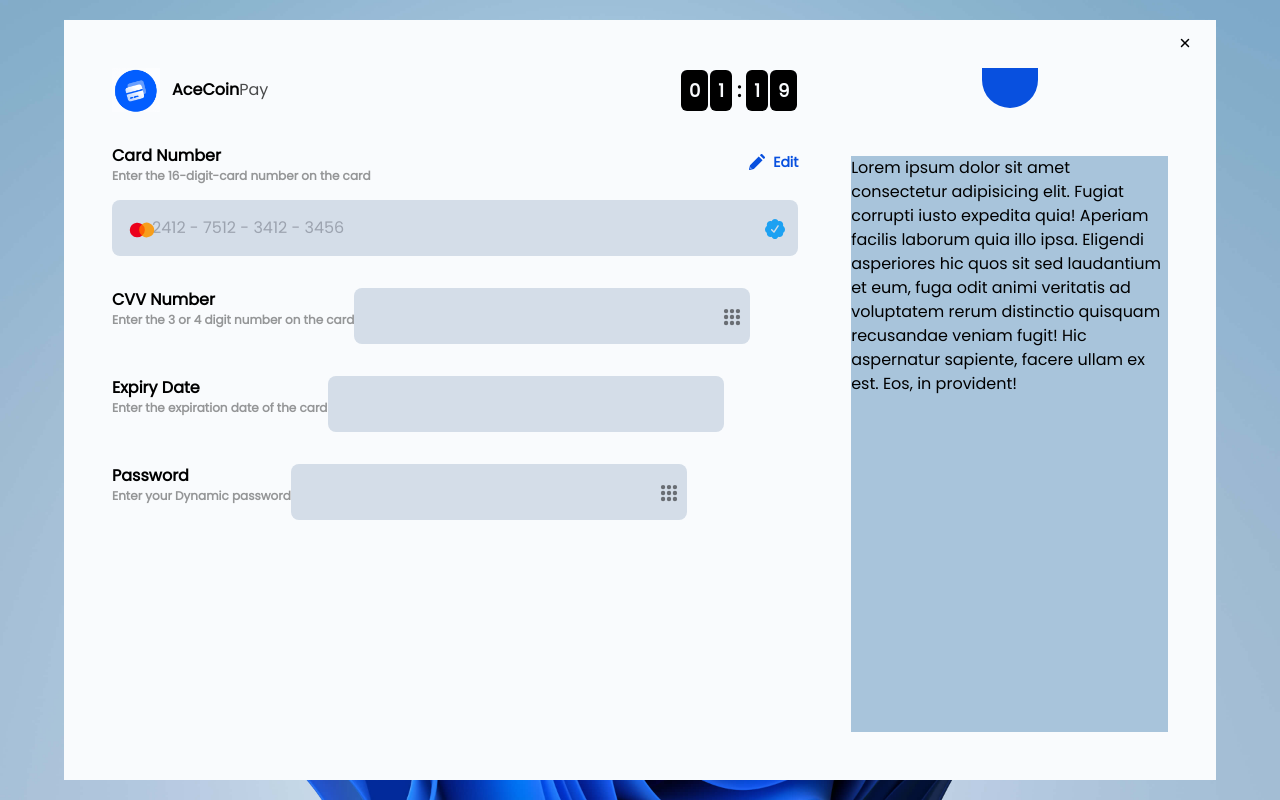
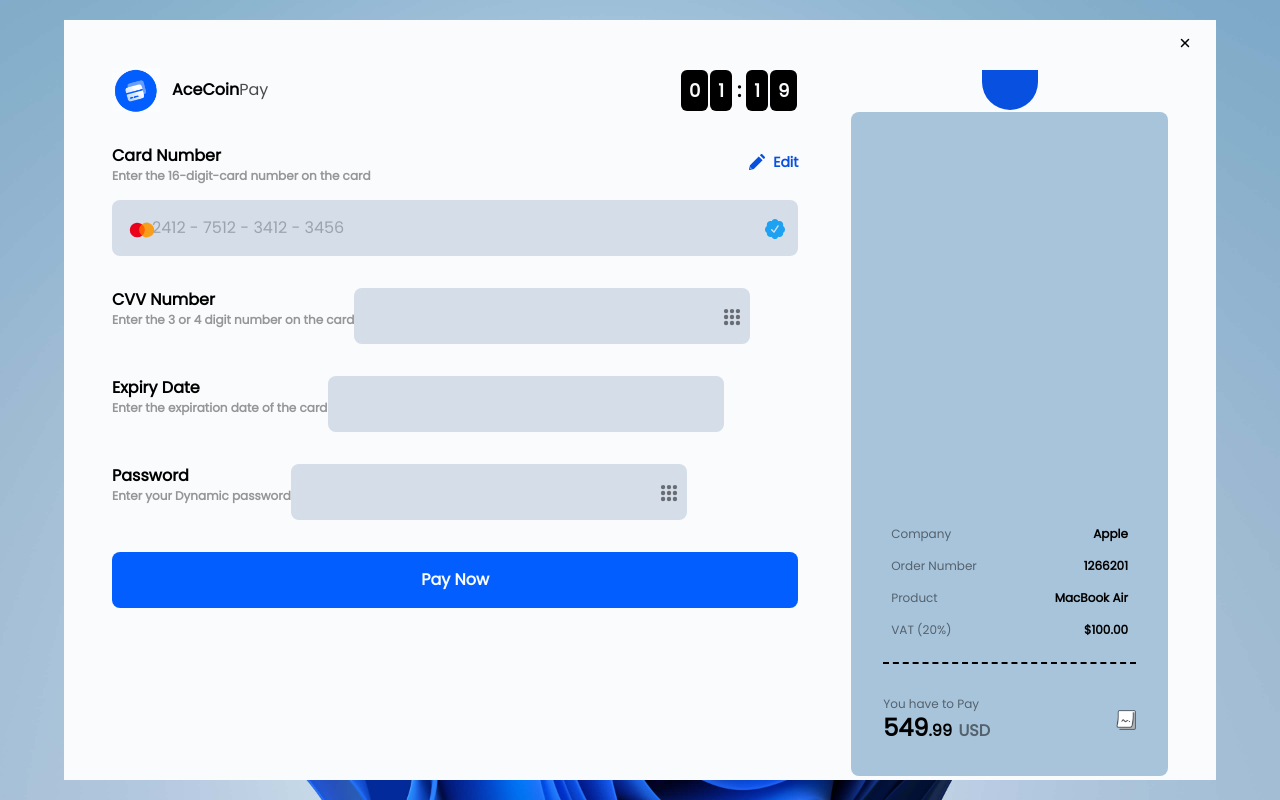
Before and after one commit to Samsegun/ace-pay, a React (Vite) app: page / in a window 1280 px wide. Built offline with nearby package versions, Linux system fonts and the light colour scheme.

Commit message:
refactoring

```diff
--- a/src/App.tsx
+++ b/src/App.tsx
@@ -4,6 +4,7 @@
 import mcSymbol from "./assets/mc_symbol.svg";
 import verified from "./assets/verified-badge.svg";
 import dots from "./assets/dots.svg";
+import docket from "./assets/docket.png";
 
 function App() {
     return (
@@ -15,10 +16,9 @@
                     <img src={closeBtn} alt='' />
                 </button>
 
-                <div className='w-11/12 mx-auto h-full flex-justify-start flex-wrap gap-[5%]'>
-                    <section className='w-full lg:w-auto lg:basis-[65%]'>
                 {/* header */}
-                        <div className='flex flex-wrap items-center justify-between gap-4'>
+                <header className='flex flex-wrap items-center justify-between w-11/12 mx-auto gap-[5%]'>
+                    <div className='flex justify-between items-center lg:basis-[65%]'>
                         <div className='gap-3 flex-items-center'>
                             <img src={logo} alt='ace coin banner' />
                             <h1>
@@ -33,14 +33,19 @@
                             {/* increase padding from 640px */}
                             <span className='timer'>0</span>
                             <span className='timer'>1</span>
-                                <span className='mx-1 text-xl font-bold'>
-                                    :
-                                </span>
+                            <span className='mx-1 text-xl font-bold'>:</span>
                             <span className='timer'>1</span>
                             <span className='timer'>9</span>
                         </div>
                     </div>
 
+                    <div className='justify-center hidden lg:flex lg:basis-[30%]'>
+                        <span className='block h-10 rounded-b-full w-14 bg-blue'></span>
+                    </div>
+                </header>
+
+                <div className='w-11/12 mx-auto h-full flex-justify-start flex-wrap gap-[5%]'>
+                    <section className='w-full lg:w-auto lg:basis-[65%]'>
                         {/* form */}
                         <div className='my-8'>
                             <form>
@@ -190,23 +195,78 @@
                                         />
                                     </span>
                                 </div>
+
+                                <button
+                                    type='button'
+                                    className='w-full p-4 text-light font-bold rounded-lg bg-[#025EFFff]'>
+                                    Pay Now
+                                </button>
                             </form>
                         </div>
                     </section>
 
                     <section className='h-full w-full lg:w-auto lg:basis-[30%] flex flex-col justify-between gap-12'>
-                        <div className='flex justify-center'>
-                            <span className='block h-10 rounded-b-full w-14 bg-blue'></span>
+                        <div className='flex items-end justify-center h-full p-8 rounded-lg bg-light-blue'>
+                            <div className='w-full'>
+                                <div className='p-2 border-b-2 border-opacity-50 border-dashed'>
+                                    <ul className='[&>li]:flex [&>li]:justify-between'>
+                                        <li className='mb-4'>
+                                            <span className='text-xs opacity-50'>
+                                                Company
+                                            </span>
+                                            <span className='text-xs font-semibold'>
+                                                Apple
+                                            </span>
+                                        </li>
+                                        <li className='mb-4'>
+                                            <span className='text-xs opacity-50'>
+                                                Order Number
+                                            </span>
+                                            <span className='text-xs font-bold'>
+                                                1266201
+                                            </span>
+                                        </li>
+                                        <li className='mb-4'>
+                                            <span className='text-xs opacity-50'>
+                                                Product
+                                            </span>
+                                            <span className='text-xs font-bold'>
+                                                MacBook Air
+                                            </span>
+                                        </li>
+                                        <li className='mb-4'>
+                                            <span className='text-xs opacity-50'>
+                                                VAT (20%)
+                                            </span>
+                                            <span className='text-xs font-bold'>
+                                                $100.00
+                                            </span>
+                                        </li>
+                                    </ul>
                                 </div>
 
-                        <div className='h-full bg-light-blue'>
-                            Lorem ipsum dolor sit amet consectetur adipisicing
-                            elit. Fugiat corrupti iusto expedita quia! Aperiam
-                            facilis laborum quia illo ipsa. Eligendi asperiores
-                            hic quos sit sed laudantium et eum, fuga odit animi
-                            veritatis ad voluptatem rerum distinctio quisquam
-                            recusandae veniam fugit! Hic aspernatur sapiente,
-                            facere ullam ex est. Eos, in provident!
+                                <div className='flex items-center justify-between pt-8'>
+                                    <p className='flex flex-col'>
+                                        <span className='text-xs opacity-50'>
+                                            You have to Pay
+                                        </span>
+
+                                        <span className='text-2xl font-black'>
+                                            549
+                                            <span className='text-base font-semibold'>
+                                                .99
+                                            </span>{" "}
+                                            <span className='text-base font-semibold uppercase opacity-50'>
+                                                usd
+                                            </span>
+                                        </span>
+                                    </p>
+
+                                    <span className='w-5'>
+                                        <img src={docket} alt='totals' />
+                                    </span>
+                                </div>
+                            </div>
                         </div>
                     </section>
                 </div>
--- a/src/index.css
+++ b/src/index.css
@@ -28,7 +28,7 @@
         @apply flex items-start justify-start;
     }
     .main-wrapper {
-        @apply w-[90%] max-w-screen-2xl h-[90vh] xl:h-[95vh] 2xl:h-auto bg-light py-12 relative overflow-y-scroll lg:overflow-y-hidden;
+        @apply w-[90%] max-w-screen-2xl h-[90vh] xl:h-[95vh] 2xl:h-fit bg-light py-12 relative overflow-y-scroll lg:overflow-y-hidden;
     }
     .timer {
         @apply text-light text-lg bg-dark p-2 mx-[1px] rounded-md font-bold;
```
Lines whose indentation alone changed are shown as unchanged.
